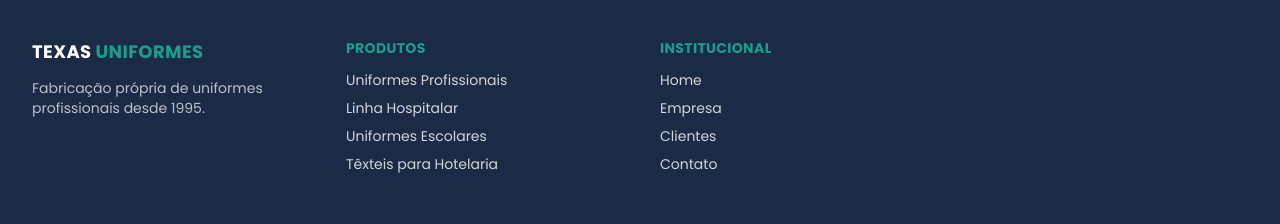
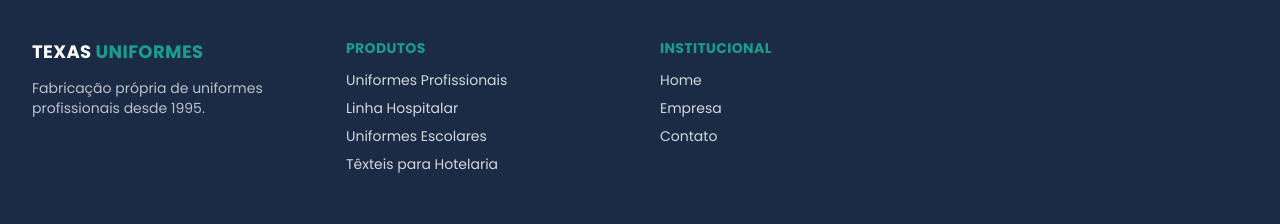
Before and after one commit to renatomessiasdemorais/texasuniformes, a Next.js app: page / in a window 1280 px wide. Shown: the part 1362-1586 px from the top of the page. Built offline with nearby package versions, Linux system fonts and the light colour scheme; no server answers; the database is empty.

Commit message:
fix:hide-disabled-client-link (#12)

```diff
--- a/src/components/Footer.tsx
+++ b/src/components/Footer.tsx
@@ -46,7 +46,7 @@ export async function Footer() {
             Institucional
           </p>
           <ul className="space-y-2 text-sm text-white/80">
-            {mainNavLinks.map((link) => (
+            {mainNavLinks.filter((link) => settings.visibility.clientLogos || link.href !== "/clientes").map((link) => (
               <li key={link.href}>
                 <Link href={link.href} className="hover:text-white">
                   {link.label}
```
